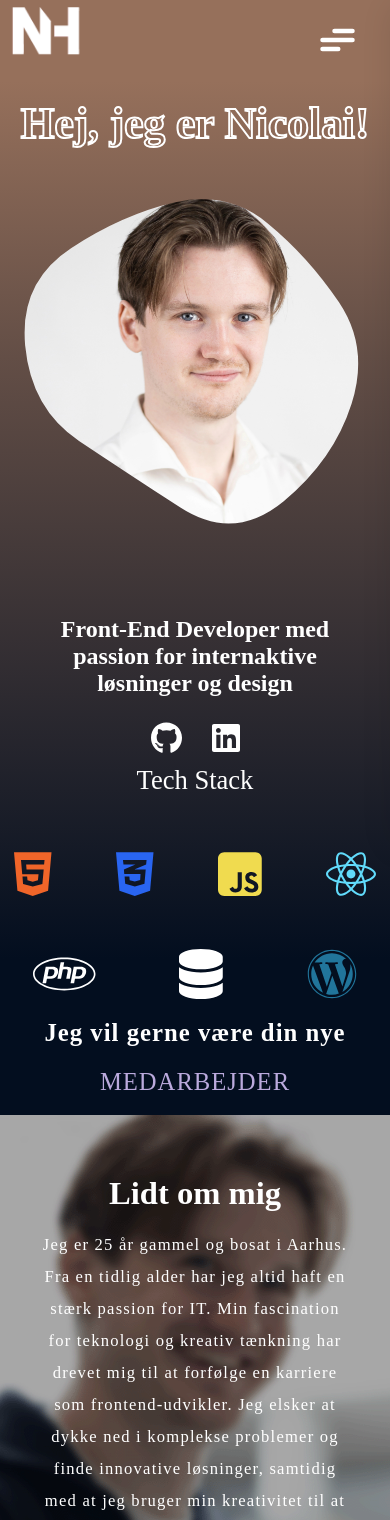
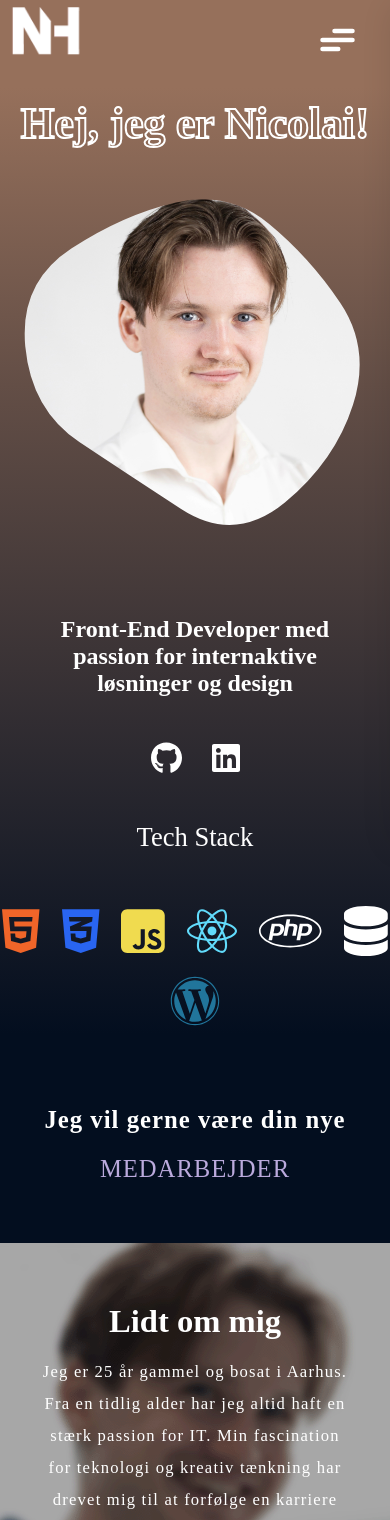
Before and after one commit to Nico-Harms/Portfolio-react, a React (Vite) app: page / in a window 390 px wide. Shown: the top 1520 px of the page. Built offline with nearby package versions, Linux system fonts and the light colour scheme; a web font is replaced by a local one.

Commit message:
responsive updates

```diff
--- a/src/index.css
+++ b/src/index.css
@@ -230,7 +230,7 @@ body {
   width: 100%;
   display: flex;
   justify-content: space-evenly;
-  gap: 50px;
+  gap: 20px;
   flex-wrap: wrap;
 }
 
@@ -309,11 +309,10 @@ body {
 }
 
 .soMe {
-  position: absolute;
+  /* position: absolute;
   top: 100%;
-  /* Position below the h3 element */
   left: 5%;
-  /* Align with the start of the h3 element */
+  */
   width: 100%;
   display: flex;
   gap: 30px;
@@ -363,7 +362,13 @@ body {
 
 /* About Me styles */
 
+/*===============================================
+=          Randomtextwrapper           =
+===============================================*/
 
+.randomTextWrapper {
+  margin: 60px 0;
+}
 
 
 
@@ -886,11 +891,7 @@ ul li {
     padding: 0;
   }
 
-  .techIconWrapper {
-    display: flex;
-    width: 100%;
-    justify-content: space-evenly;
-  }
+
 
   .iconWrapper {
     width: 50%;
--- a/src/pages/Home.jsx
+++ b/src/pages/Home.jsx
@@ -93,13 +93,11 @@ export default function Home() {
         <section id='contactMe' className='contactMeWrapper'>
 
           <article className='contactMeText'>
-          <Fade left cascade>
             <h2 className='contactMeDesktop'>Kontakt mig</h2>
             <p className='contactMeBreadText'>
               I skal hyre mig fordi jeg arbejder godt sammen i teams, jeg er målrettet ambitøs også er jeg lige den i mangler.
               Hvis i ellers har nogle spørgsmål, eller ønsker at arbejde sammen med mig, så tøv ikke med at kontakte mig.
             </p>
-            </Fade>
             <Fade top cascade>
             <div className='iconWrapper'>
               <div className='contactMeBoxes'>
```
